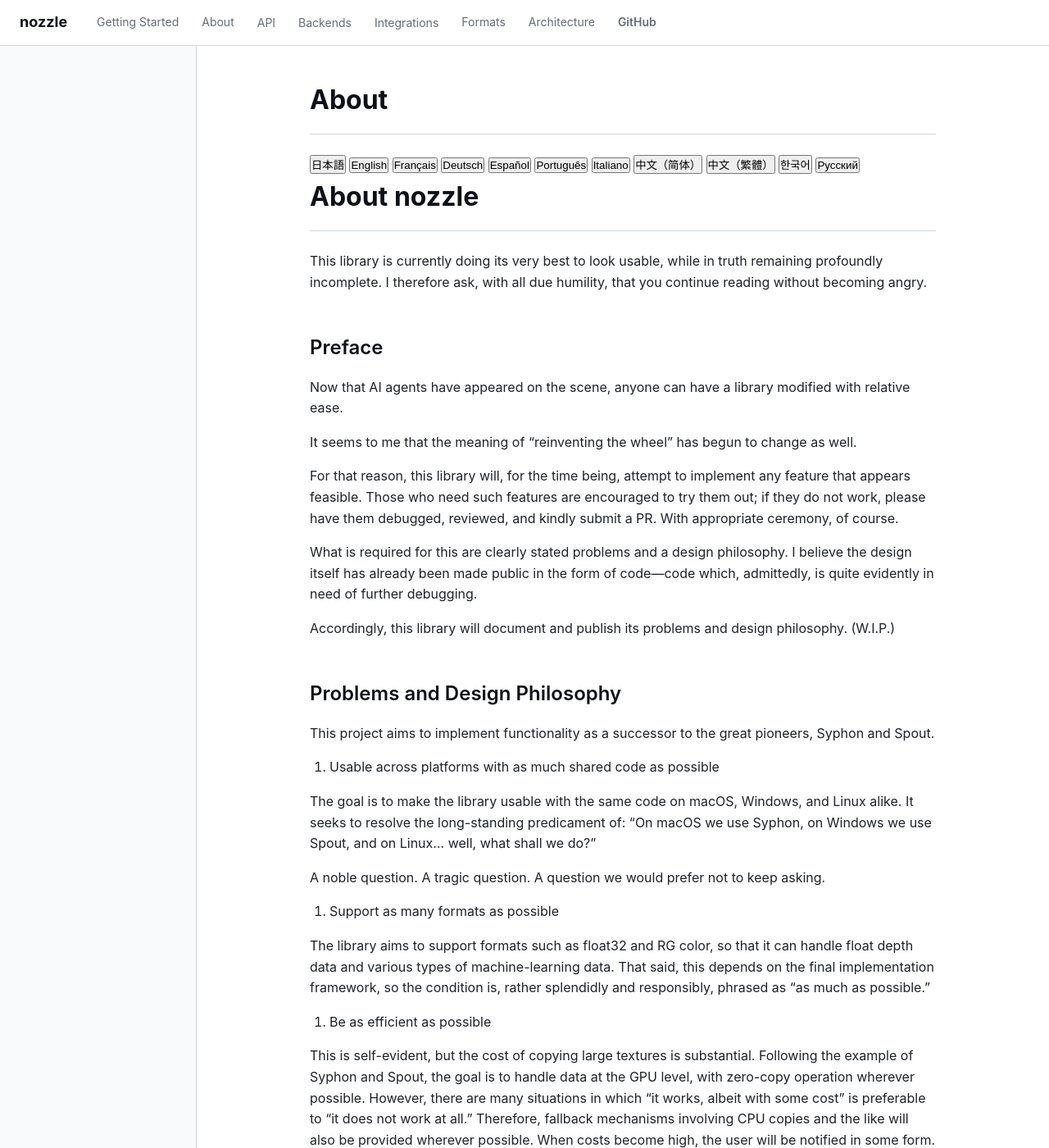
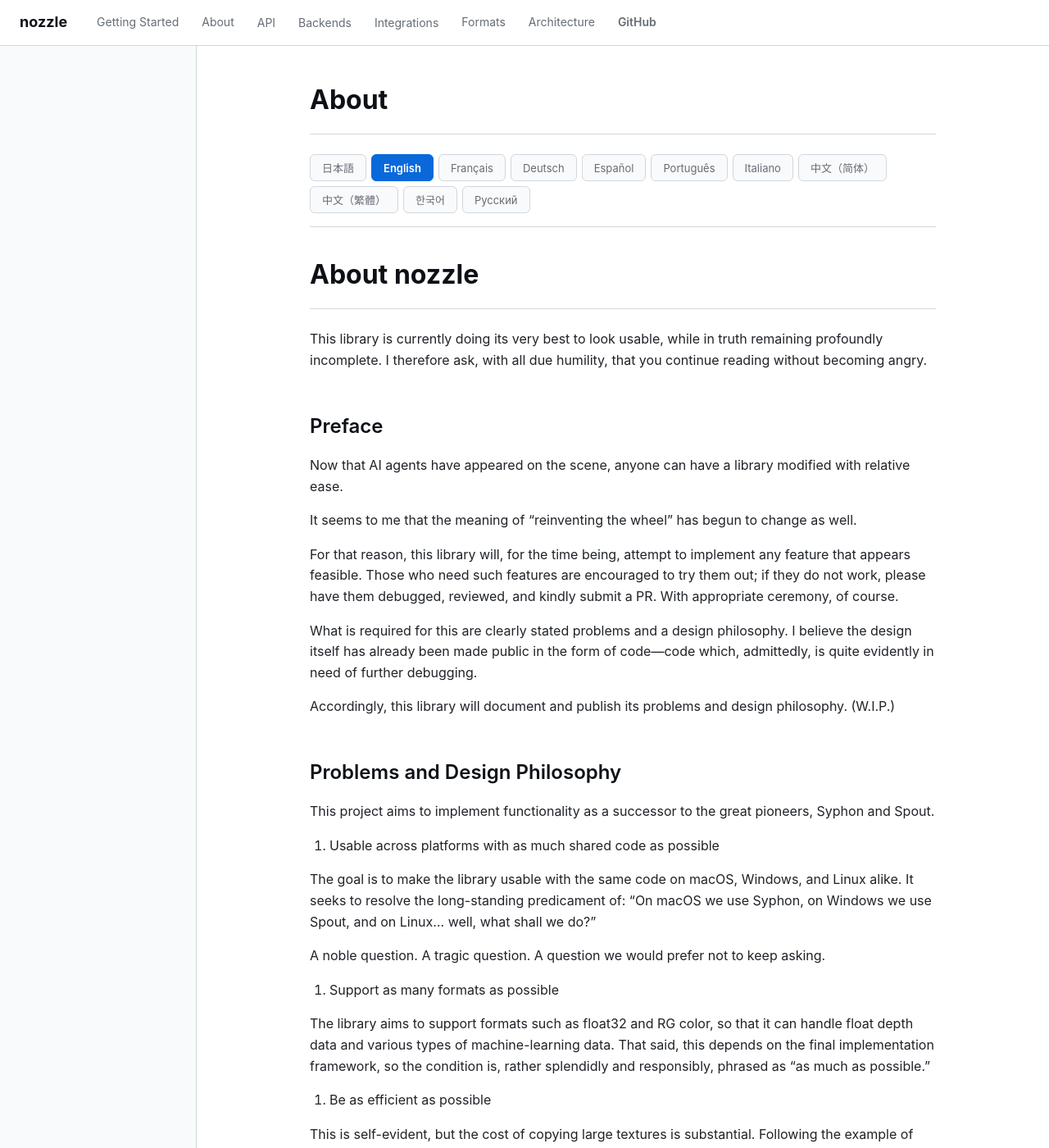
Before and after one commit to nozzle-io/.github, a Jekyll site: the page built from about.md, in a window 1280 px wide and 1400 px high. Shown: the whole window at 82% size. Built offline with Jekyll 4.4.1, drawn with Linux system fonts in a browser that asks for light colours.

Commit message:
Add language picker styles for about page

```diff
--- a/_sass/main.scss
+++ b/_sass/main.scss
@@ -447,3 +447,39 @@ body {
   .hero .hero-subtitle { font-size: 16px; }
   .features { grid-template-columns: 1fr; }
 }
+
+
+// About page language picker
+.about-lang-picker {
+  display: flex;
+  flex-wrap: wrap;
+  gap: 6px;
+  margin-bottom: 32px;
+  padding-bottom: 16px;
+  border-bottom: 1px solid $color-border;
+}
+
+.lang-btn {
+  padding: 6px 14px;
+  font-size: 13px;
+  font-family: inherit;
+  color: $color-text-muted;
+  background: $color-bg-sidebar;
+  border: 1px solid $color-border;
+  border-radius: 6px;
+  cursor: pointer;
+  transition: background 0.15s, color 0.15s, border-color 0.15s;
+
+  &:hover { background: #eef1f6; color: $color-text-heading; }
+
+  &.active {
+    background: $color-accent;
+    color: #fff;
+    border-color: $color-accent;
+    font-weight: 600;
+  }
+}
+
+.about-lang-content {
+  max-width: 100%;
+}
```
